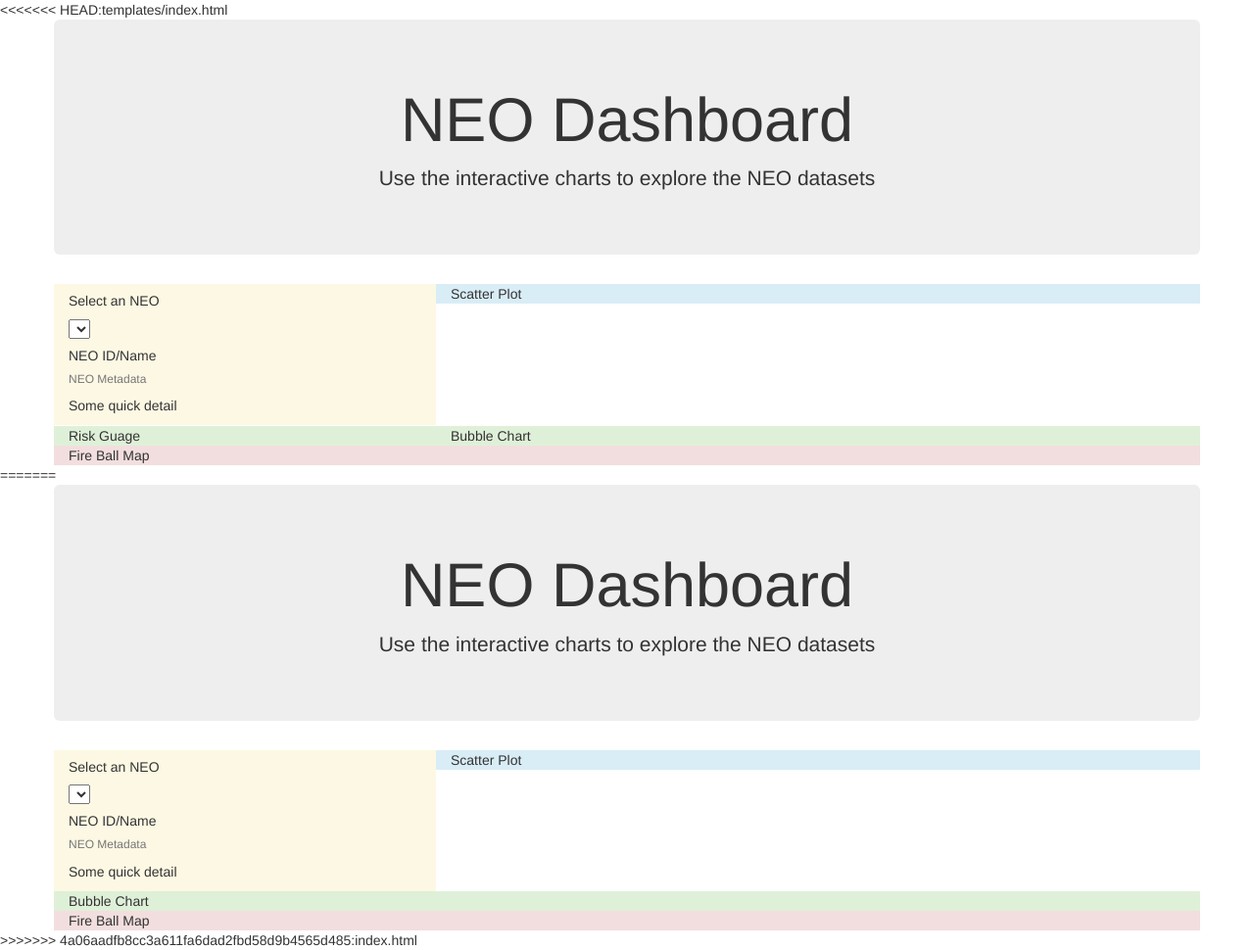
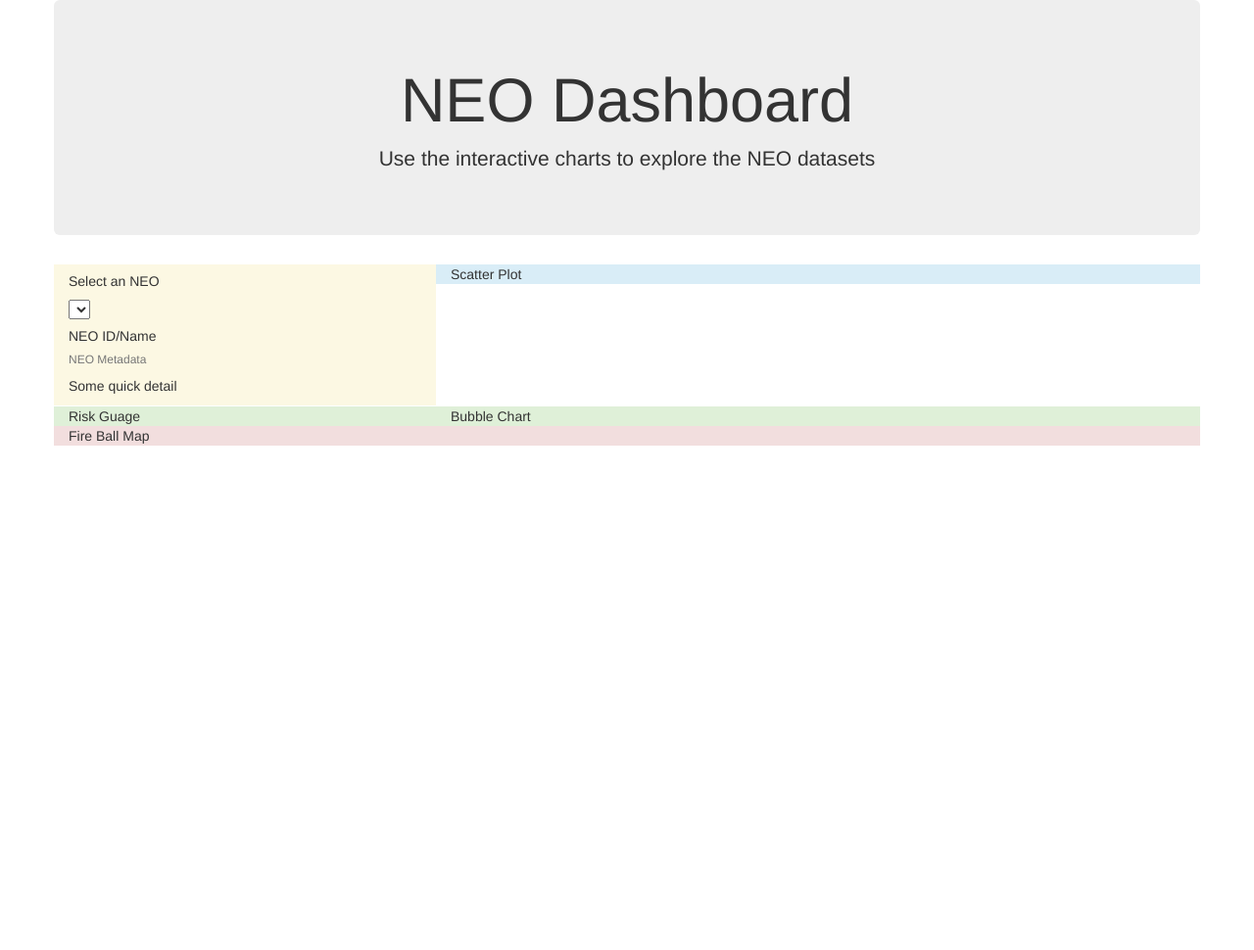
Before and after one commit to Jmerjan/Project3, a Flask app: page / in a window 1280 px wide. Shown: the whole page at 98% size. After the commit the page ends 455 px from the top, so only its background shows below. Run offline with Flask 2, Linux system fonts and the light colour scheme; lists and menus that the app fills with data are empty; parts of the project's set-up code (start-up, migrations or seed data) failed here and were passed over; some libraries are stand-ins or nearby versions.

Commit message:
updated index.html

```diff
--- a/templates/index.html
+++ b/templates/index.html
@@ -1,4 +1,3 @@
-<<<<<<< HEAD:templates/index.html
 <!DOCTYPE html>
 <html lang="en">
 
@@ -92,76 +91,4 @@ crossorigin="" />
 
 </body>
 
-=======
-<!DOCTYPE html>
-<html lang="en">
-
-<head>
-  <meta charset="UTF-8">
-  <meta name="viewport" content="width=device-width, initial-scale=1.0">
-  <meta http-equiv="X-UA-Compatible" content="ie=edge">
-  <title>Near Earth Object</title>
-  <link rel="stylesheet" href="https://maxcdn.bootstrapcdn.com/bootstrap/3.3.7/css/bootstrap.min.css">
-</head>
-
-<body>
-
-  <div class="container">
-    <div class="row">
-      <div class="col-md-12 jumbotron text-center">
-        <h1>NEO Dashboard</h1>
-
-<!-- lets make this a more exciting tag line -->
-        <p>Use the interactive charts to explore the NEO datasets</p>
-      </div>
-    </div>
-
-<!-- Dropdown -->
-    <div class="row">
-      <div class="col-sm-4 bg-warning">
-          <div class="row">
-              <div class="col-sm-12">
-                <h5>Select an NEO</h5>
-                <select id="selDataset" onchange="optionChanged(this.value)"></select>
-              </div>
-
-<!-- Metadata Card-->
-          </div>
-          <div class="row">
-            <div class="card col-sm-12" style="width: 18rem;">
-                <div class="card-body">
-                  <h5 class="card-title">NEO ID/Name</h5>
-                  <h6 class="card-subtitle mb-2 text-muted">NEO Metadata</h6>
-                  <p id="sample-metadata" class="card-text">Some quick detail</p>
-                </div>
-              </div>
-          </div>
-        </div>
-
-<!-- Scatter Plot -->
-        <div class="col-sm-8 bg-info">
-            <div id="scatter">Scatter Plot</div>
-        </div>
-      </div>
-
-<!-- Bubble Chart -->
-    <div class="row">
-      <div class="col-md-12 bg-success">
-        <div id="bubble">Bubble Chart</div>
-      </div>
-    </div>
-    <div class="row">
-        <div class="col-md-12 bg-danger">
-          <div id="map">Fire Ball Map</div>
-        </div>
-      </div>
-  </div>
-
-  <script src="https://cdn.plot.ly/plotly-latest.min.js"></script>
-  <script src="Plotly-Challenge/static/app.js"></script>
-  <!-- <script src="./static/js/bonus.js"></script> -->
-
-</body>
-
->>>>>>> 4a06aadfb8cc3a611fa6dad2fbd58d9b4565d485:index.html
 </html>
```
